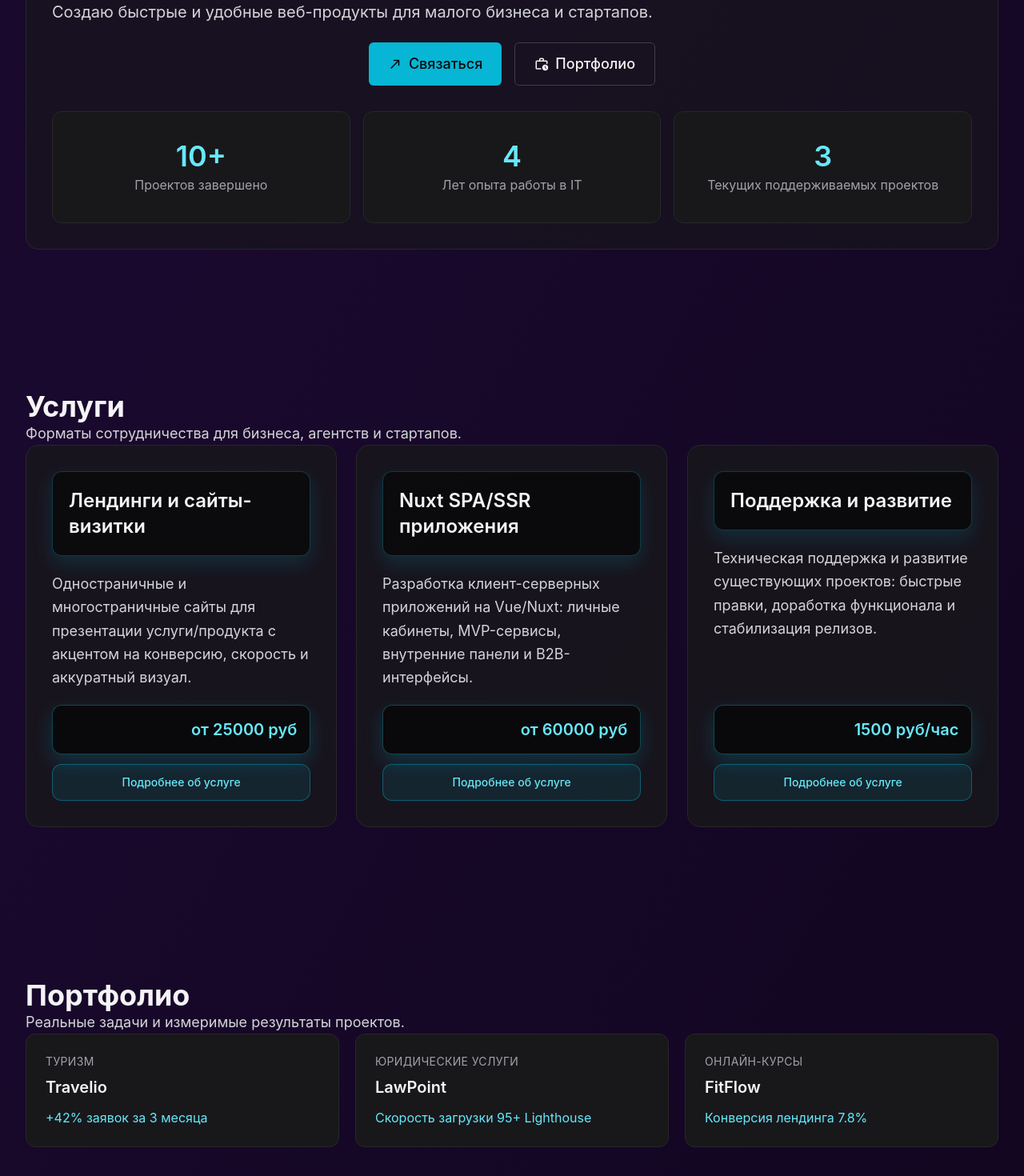
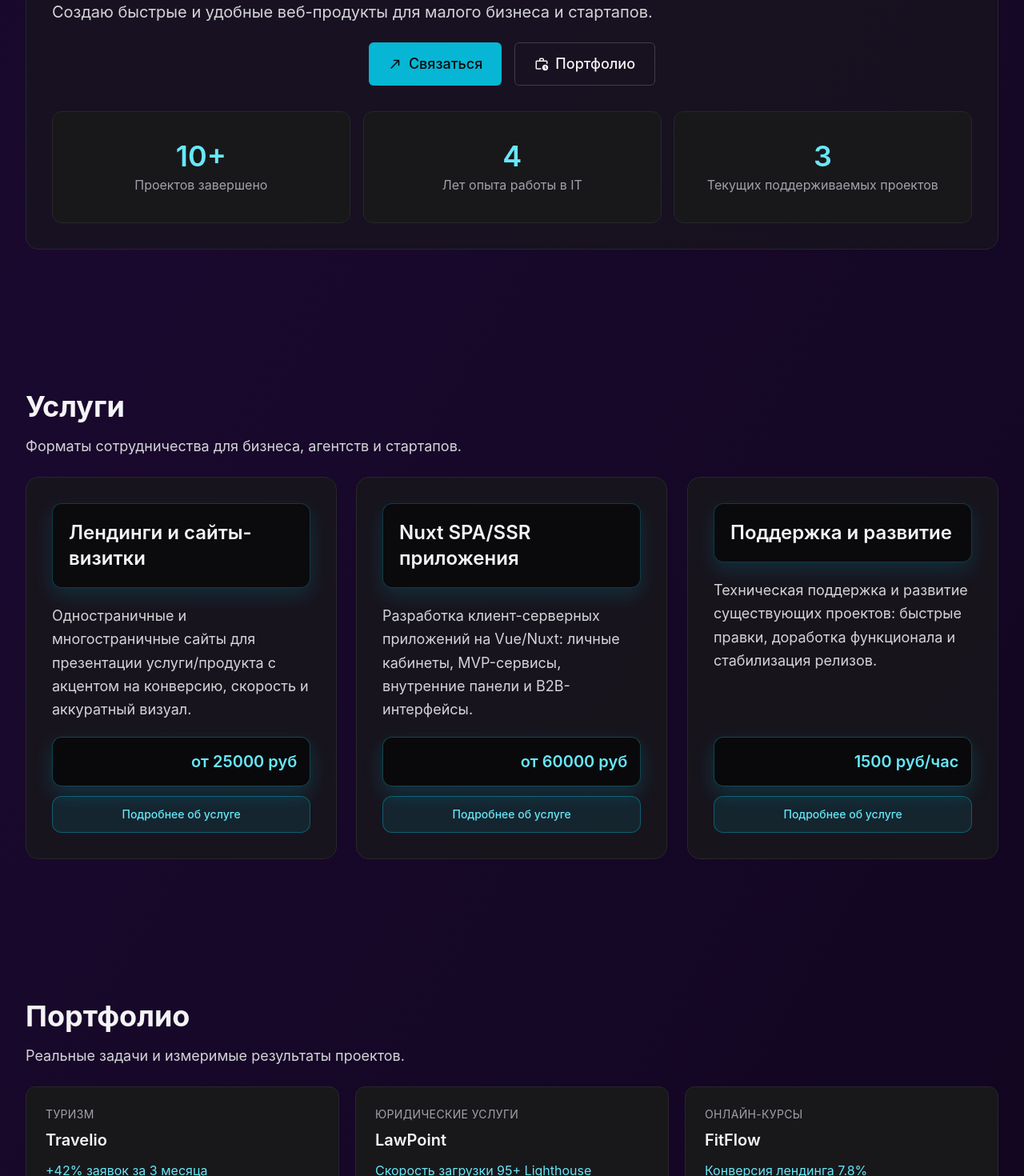
Before and after one commit to AinorRikar/mysite-freelancer-portfolio, a Nuxt app: page /#services in a window 1280 px wide. Shown: the part 420-1890 px from the top of the page at 80% size. Built offline with nearby package versions, Linux system fonts and the light colour scheme.

Commit message:
hovers and margins

```diff
--- a/src/features/home-gallery-main/ui/MainPanel.vue
+++ b/src/features/home-gallery-main/ui/MainPanel.vue
@@ -2,6 +2,7 @@
 import { Icon } from "@iconify/vue";
 import { computed, unref } from "vue";
 import type { ComputedRef, Ref } from "vue";
+import { HoverLift } from "~/shared/ui/hover-lift";
 
 type HeroStat = { label: string; value: string };
 
@@ -44,14 +45,14 @@ const normalizedHeroStats = computed(() => unref(props.heroStats));
     </div>
 
     <div class="grid gap-4 md:grid-cols-3">
-      <article
+      <HoverLift
         v-for="stat in normalizedHeroStats"
         :key="stat.label"
         class="flex min-h-[140px] flex-col items-center justify-center rounded-xl border border-zinc-800 bg-zinc-900 p-6 text-center"
       >
         <p class="text-4xl font-semibold text-cyan-300">{{ stat.value }}</p>
         <p class="mt-1 text-base text-zinc-400">{{ stat.label }}</p>
-      </article>
+      </HoverLift>
     </div>
   </div>
 </template>
--- a/src/features/service-order/ui/ServiceOrderAction.vue
+++ b/src/features/service-order/ui/ServiceOrderAction.vue
@@ -37,14 +37,13 @@ const closeModal = () => {
       >
         <div class="w-full max-w-xl rounded-2xl border border-zinc-700 bg-zinc-950 p-5 shadow-2xl">
           <div class="mb-4 flex items-center justify-between">
-            <h3 class="text-xl font-semibold">Заявка на услугу: {{ serviceTitle }}</h3>
+            <h3 class="text-xl font-semibold text-cyan-500">Заявка на услугу:<br>{{ serviceTitle }}</h3>
             <button
               type="button"
               class="inline-flex items-center gap-1 rounded-md border border-zinc-700 px-3 py-1 text-sm text-zinc-300 hover:bg-zinc-800"
               @click="closeModal"
             >
               <Icon icon="material-symbols:close-rounded" />
-              Закрыть
             </button>
           </div>
           <ContactForm :initial-topic="`Заказать ${serviceTitle}`" />
--- a/src/pages/services/[slug].vue
+++ b/src/pages/services/[slug].vue
@@ -19,7 +19,7 @@ if (!service.value) {
 
 <template>
   <section class="space-y-8">
-    <NuxtLink to="/#services" class="inline-flex items-center gap-2 rounded-lg border border-zinc-700 px-4 py-2 text-sm text-zinc-300 transition hover:bg-zinc-800">
+    <NuxtLink to="/#services" class="inline-flex items-center gap-2 rounded-lg border border-zinc-700 px-4 py-2 text-md text-zinc-300 transition hover:bg-zinc-800">
       <Icon icon="material-symbols:arrow-back-rounded" />
       Назад к услугам
     </NuxtLink>
--- a/src/shared/ui/hover-lift/HoverLift.vue
+++ b/src/shared/ui/hover-lift/HoverLift.vue
@@ -16,7 +16,9 @@ withDefaults(
 <template>
   <component
     :is="tag"
-    class="transition duration-300 ease-out will-change-transform motion-reduce:transition-none motion-reduce:hover:translate-y-0 hover:-translate-y-1 hover:shadow-[0_14px_36px_rgba(6,182,212,0.14)]"
+    class="transition duration-300 ease-out will-change-transform
+    motion-reduce:transition-none motion-reduce:hover:translate-y-0
+    hover:-translate-y-2 hover:shadow-[0_14px_36px_rgba(6,182,212,0.14)]"
   >
     <slot />
   </component>
--- a/src/widgets/landing/ui/PortfolioSection.vue
+++ b/src/widgets/landing/ui/PortfolioSection.vue
@@ -19,11 +19,11 @@ const projects: PortfolioProject[] = [
   <section id="portfolio" class="scroll-mt-28 min-h-[78vh] space-y-8 py-8">
     <RevealOnScroll>
       <h2 class="text-4xl font-bold">Портфолио</h2>
-      <p class="max-w-4xl text-lg text-zinc-300">
+      <p class="mt-4 max-w-4xl text-lg text-zinc-300">
         Реальные задачи и измеримые результаты проектов.
       </p>
 
-      <div class="grid gap-5 md:grid-cols-2 lg:grid-cols-3">
+      <div class="mt-6 grid gap-5 md:grid-cols-2 lg:grid-cols-3">
         <HoverLift
           v-for="project in projects"
           :key="project.name"
--- a/src/widgets/landing/ui/ServicesSection.vue
+++ b/src/widgets/landing/ui/ServicesSection.vue
@@ -10,11 +10,11 @@ const site = useSiteStore();
   <section id="services" class="scroll-mt-28 min-h-[78vh] space-y-8 py-8">
     <RevealOnScroll>
       <h2 class="text-4xl font-bold">Услуги</h2>
-      <p class="max-w-4xl text-lg text-zinc-300">
+      <p class="mt-4 max-w-4xl text-lg text-zinc-300">
         Форматы сотрудничества для бизнеса, агентств и стартапов.
       </p>
 
-      <div class="grid gap-6 md:grid-cols-2 lg:grid-cols-3">
+      <div class="mt-6 grid gap-6 md:grid-cols-2 lg:grid-cols-3">
         <HoverLift
           v-for="service in site.services"
           :key="service.title"
```
